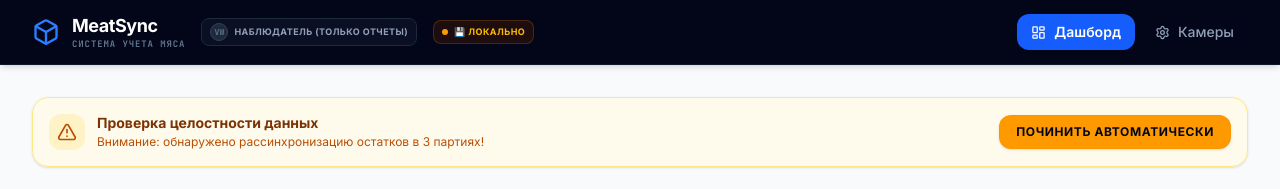
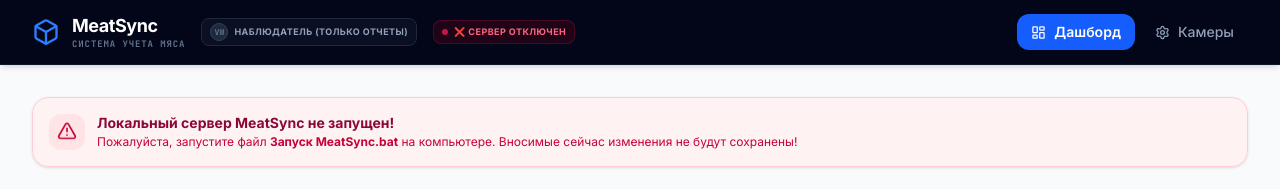
Before and after one commit to dzmitrii23-design/meatsync, a React (Vite) app: page / in a window 1280 px wide. Shown: the top 189 px of the page. Built offline with nearby package versions, Linux system fonts and the light colour scheme; no server answers.

Commit message:
Добавлено предупреждение об отключенном локальном сервере (bat-файле) и статус соединения

```diff
--- a/src/App.tsx
+++ b/src/App.tsx
@@ -19,6 +19,7 @@ export default function App() {
     unsyncedCount,
     dataWarning,
     runIntegrityFix,
+    isLocalServerConnected,
     addProduct,
     updateProduct,
     deleteProduct,
@@ -97,18 +98,28 @@ export default function App() {
 
             {/* Connection Sync Badge */}
             <div className={`flex items-center gap-1.5 px-2 py-1 rounded-lg border transition-all duration-300 select-none ${
-              isOnline
+              !isLocalServerConnected
+                ? 'bg-rose-950/40 text-rose-400 border-rose-500/20'
+                : isOnline
                   ? 'bg-emerald-950/40 text-emerald-400 border-emerald-500/20 shadow-[0_0_10px_rgba(16,185,129,0.05)]'
                   : 'bg-amber-950/40 text-amber-400 border-amber-500/20'
             }`}>
-              <div className={`w-1.5 h-1.5 rounded-full shrink-0 ${isOnline ? 'bg-emerald-500 animate-pulse' : 'bg-amber-500'}`} />
+              <div className={`w-1.5 h-1.5 rounded-full shrink-0 ${
+                !isLocalServerConnected
+                  ? 'bg-rose-500 animate-pulse'
+                  : isOnline
+                    ? 'bg-emerald-500 animate-pulse'
+                    : 'bg-amber-500'
+              }`} />
               <span className="text-[9px] font-bold uppercase tracking-wider">
-                {loading
+                {!isLocalServerConnected
+                  ? '❌ Сервер отключен'
+                  : loading
                     ? 'Синхронизация...'
                     : isOnline
                       ? '🛜 Облако (Supabase)'
                       : unsyncedCount > 0
-                      ? `💾 Оффлайн (В очереди на отправку: ${unsyncedCount} опер.)`
+                        ? `💾 Оффлайн (В очереди: ${unsyncedCount} опер.)`
                         : '💾 Локально'}
               </span>
             </div>
@@ -210,6 +221,20 @@ export default function App() {
           </div>
         )}
         <div className="max-w-[1500px] w-full mx-auto p-4 md:p-8 pb-24 md:pb-8 flex-grow flex flex-col print:p-0 print:pb-0">
+          {/* Предупреждение об отключенном локальном сервере */}
+          {!isLocalServerConnected && (
+            <div className="mb-6 bg-rose-50/90 border border-rose-200 rounded-2xl p-4 flex flex-col sm:flex-row items-center justify-between gap-4 shadow-sm animate-in fade-in slide-in-from-top-4 duration-300 backdrop-blur-sm print:hidden">
+              <div className="flex items-center gap-3">
+                <div className="p-2 bg-rose-100 text-rose-700 rounded-xl">
+                  <AlertTriangle className="w-5 h-5 animate-bounce" />
+                </div>
+                <div>
+                  <h4 className="text-sm font-bold text-rose-900 leading-tight">Локальный сервер MeatSync не запущен!</h4>
+                  <p className="text-xs text-rose-700 mt-0.5">Пожалуйста, запустите файл <b>Запуск MeatSync.bat</b> на компьютере. Вносимые сейчас изменения не будут сохранены!</p>
+                </div>
+              </div>
+            </div>
+          )}
           {/* Плашка Аудитора */}
           {dataWarning && (
             <div className="mb-6 bg-amber-50/90 border border-amber-200 rounded-2xl p-4 flex flex-col sm:flex-row items-center justify-between gap-4 shadow-sm animate-in fade-in slide-in-from-top-4 duration-300 backdrop-blur-sm print:hidden">
--- a/src/store.ts
+++ b/src/store.ts
@@ -381,6 +381,7 @@ export function useAppStore() {
   const [isOnline, setIsOnline] = useState(false);
   const [unsyncedCount, setUnsyncedCount] = useState(0);
   const [dataWarning, setDataWarning] = useState<string | null>(null);
+  const [isLocalServerConnected, setIsLocalServerConnected] = useState(true);
   const migrationCheckedRef = useRef(false);
 
   // Проверка целостности остатков (формула: expected = initialQty - sum(OUT, MOVE))
@@ -446,6 +447,7 @@ export function useAppStore() {
         setState(serverState);
         setIsOnline(serverOnline);
         setUnsyncedCount(count);
+        setIsLocalServerConnected(true);
         verifyDataIntegrity(serverState);
       } catch (err) {
         console.warn('Локальный сервер недоступен, загружаем резервную копию из localStorage:', err.message || err);
@@ -453,6 +455,7 @@ export function useAppStore() {
         setState(local);
         setIsOnline(false);
         setUnsyncedCount(0);
+        setIsLocalServerConnected(false);
         verifyDataIntegrity(local);
       } finally {
         setLoading(false);
@@ -470,8 +473,10 @@ export function useAppStore() {
         const { isOnline: serverOnline, unsyncedCount: count } = res.data;
         setIsOnline(serverOnline);
         setUnsyncedCount(count);
+        setIsLocalServerConnected(true);
       } catch (err) {
         setIsOnline(false);
+        setIsLocalServerConnected(false);
       }
     }, 10000);
     return () => clearInterval(interval);
@@ -491,9 +496,11 @@ export function useAppStore() {
         const { isOnline: serverOnline, unsyncedCount: count } = res.data;
         setIsOnline(serverOnline);
         setUnsyncedCount(count);
+        setIsLocalServerConnected(true);
       } catch (err) {
         console.warn('Не удалось отправить состояние на локальный сервер:', err.message || err);
         setIsOnline(false);
+        setIsLocalServerConnected(false);
       }
     }
 
@@ -1670,6 +1677,7 @@ export function useAppStore() {
     unsyncedCount,
     dataWarning,
     runIntegrityFix,
+    isLocalServerConnected,
     addProduct,
     updateProduct,
     deleteProduct,
```
Lines whose indentation alone changed are shown as unchanged.
